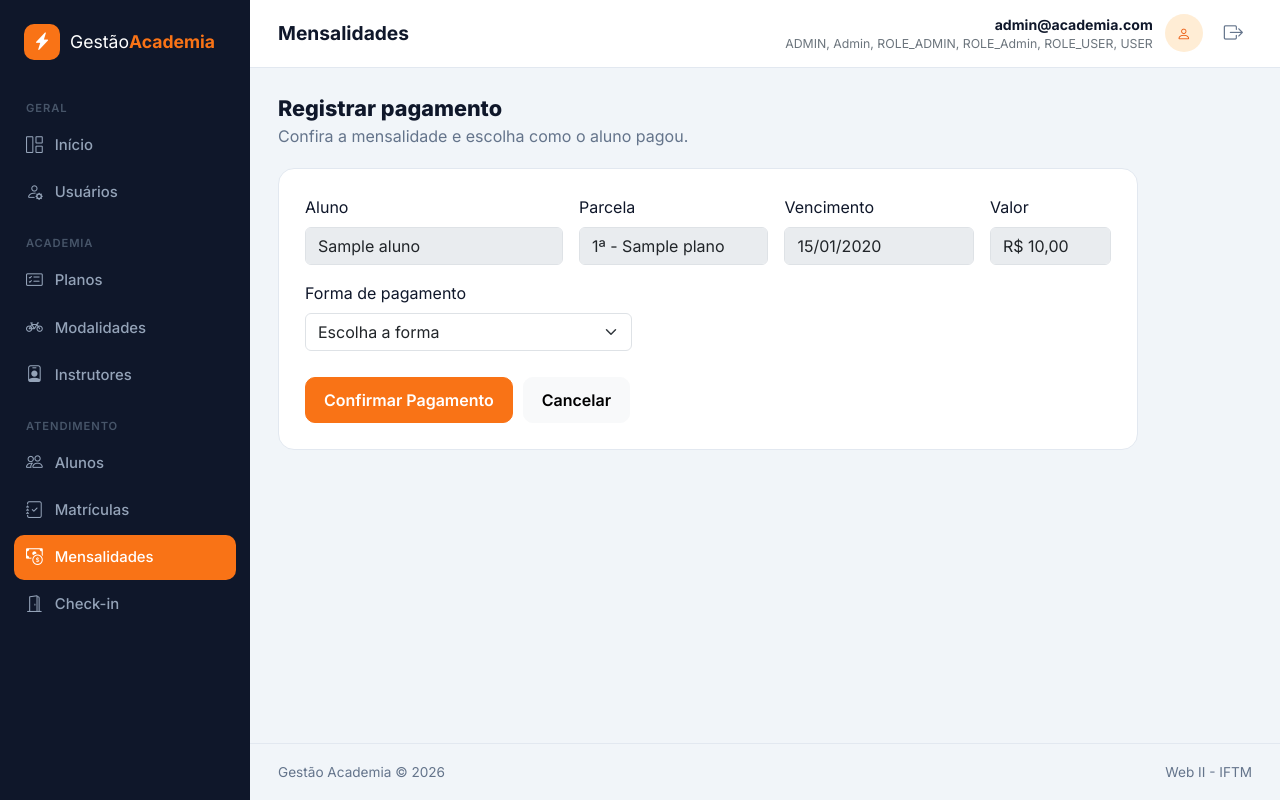
After one commit to arthurxavierz/gestao-academia-webII, a Spring Boot app: page /pagamentos/novo/1 in a window 1280 px wide. The commit adds this page. Run offline with Spring Boot 4, Linux system fonts and the light colour scheme; a user stored in the database is signed in; tables that the repository leaves empty hold one stand-in row (values such as "Sample post"); some of the project's set-up classes (security, data sources, template engines, error pages and the like) are left out, and stand-ins take their place; some libraries are stand-ins or nearby versions.

Commit message:
registro de pagamento e mensalidades atrasadas

```diff
--- a/src/main/java/com/academia/gestao/config/SecurityConfig.java
+++ b/src/main/java/com/academia/gestao/config/SecurityConfig.java
@@ -35,6 +35,7 @@ public class SecurityConfig {
                 .requestMatchers("/alunos", "/alunos/**").hasAnyAuthority("Admin", "Recepcao")
                 .requestMatchers("/matriculas", "/matriculas/**").hasAnyAuthority("Admin", "Recepcao")
                 .requestMatchers("/mensalidades", "/mensalidades/**").hasAnyAuthority("Admin", "Recepcao")
+                .requestMatchers("/pagamentos", "/pagamentos/**").hasAnyAuthority("Admin", "Recepcao")
                 .anyRequest().authenticated())
                 .formLogin(login -> login
                         .loginPage("/login")
--- /dev/null
+++ b/src/main/java/com/academia/gestao/controller/PagamentoController.java
@@ -0,0 +1,65 @@
+package com.academia.gestao.controller;
+
+import org.springframework.beans.factory.annotation.Autowired;
+import org.springframework.stereotype.Controller;
+import org.springframework.ui.Model;
+import org.springframework.validation.BindingResult;
+import org.springframework.web.bind.annotation.GetMapping;
+import org.springframework.web.bind.annotation.ModelAttribute;
+import org.springframework.web.bind.annotation.PathVariable;
+import org.springframework.web.bind.annotation.PostMapping;
+
+import com.academia.gestao.model.Cobranca;
+import com.academia.gestao.model.Pagamento;
+import com.academia.gestao.model.StatusCobranca;
+import com.academia.gestao.service.PagamentoService;
+
+import jakarta.validation.Valid;
+
+@Controller
+public class PagamentoController {
+
+    @Autowired
+    private PagamentoService pagamentoService;
+
+    @GetMapping("/pagamentos")
+    public String index(Model model) {
+        model.addAttribute("pagamentos", pagamentoService.getAllPagamentos());
+        return "pagamento/index";
+    }
+
+    @GetMapping("/pagamentos/novo/{cobrancaId}")
+    public String novo(@PathVariable Long cobrancaId, Model model) {
+        Cobranca cobranca = pagamentoService.getCobrancaById(cobrancaId);
+
+        if (cobranca == null || cobranca.getStatus() == StatusCobranca.PAGA) {
+            return "redirect:/mensalidades?erroPagamento";
+        }
+
+        Pagamento pagamento = new Pagamento();
+        pagamento.setCobranca(cobranca);
+        model.addAttribute("pagamento", pagamento);
+        return "pagamento/form";
+    }
+
+    @PostMapping("/pagamentos/salvar")
+    public String salvar(@ModelAttribute @Valid Pagamento pagamento, BindingResult result, Model model) {
+
+        if (result.hasErrors()) {
+            if (pagamento.getCobranca() != null && pagamento.getCobranca().getId() != null) {
+                pagamento.setCobranca(pagamentoService.getCobrancaById(pagamento.getCobranca().getId()));
+            }
+            model.addAttribute("pagamento", pagamento);
+            return "pagamento/form";
+        }
+
+        try {
+            pagamentoService.registrarPagamento(pagamento);
+        } catch (IllegalStateException e) {
+            return "redirect:/mensalidades?erroPagamento";
+        }
+
+        return "redirect:/mensalidades?pago";
+    }
+
+}
--- a/src/main/java/com/academia/gestao/repository/CobrancaRepository.java
+++ b/src/main/java/com/academia/gestao/repository/CobrancaRepository.java
@@ -1,15 +1,19 @@
 package com.academia.gestao.repository;
 
+import java.time.LocalDate;
 import java.util.List;
 
 import org.springframework.data.jpa.repository.JpaRepository;
 import org.springframework.stereotype.Repository;
 
 import com.academia.gestao.model.Cobranca;
+import com.academia.gestao.model.StatusCobranca;
 
 @Repository
 public interface CobrancaRepository extends JpaRepository<Cobranca, Long> {
 
     List<Cobranca> findAllByOrderByDataVencimentoAsc();
 
+    List<Cobranca> findByStatusAndDataVencimentoBefore(StatusCobranca status, LocalDate data);
+
 }
--- /dev/null
+++ b/src/main/resources/templates/pagamento/form.html
@@ -0,0 +1,68 @@
+<!DOCTYPE html>
+<html lang="pt-BR" xmlns:th="http://www.thymeleaf.org">
+<head th:replace="~{fragments/head :: head('Registrar Pagamento')}"></head>
+<body>
+<div class="app">
+    <aside th:replace="~{fragments/menu :: menu('mensalidades')}"></aside>
+
+    <main class="conteudo">
+        <header th:replace="~{fragments/menu :: topo('Mensalidades')}"></header>
+
+        <div class="pagina">
+            <div class="pagina-cabecalho">
+                <div>
+                    <h2>Registrar pagamento</h2>
+                    <p>Confira a mensalidade e escolha como o aluno pagou.</p>
+                </div>
+            </div>
+
+            <div class="card-form">
+                <form th:action="@{/pagamentos/salvar}" th:object="${pagamento}" method="post">
+                    <input type="hidden" th:field="*{cobranca.id}">
+
+                    <div class="row g-3" th:if="${pagamento.cobranca != null}">
+                        <div class="col-md-4">
+                            <label class="form-label">Aluno</label>
+                            <input type="text" class="form-control" th:value="${pagamento.cobranca.matricula.aluno.nome}" disabled>
+                        </div>
+                        <div class="col-md-3">
+                            <label class="form-label">Parcela</label>
+                            <input type="text" class="form-control" disabled
+                                   th:value="${pagamento.cobranca.parcela + 'ª - ' + pagamento.cobranca.matricula.plano.nome}">
+                        </div>
+                        <div class="col-md-3">
+                            <label class="form-label">Vencimento</label>
+                            <input type="text" class="form-control" disabled
+                                   th:value="${#temporals.format(pagamento.cobranca.dataVencimento, 'dd/MM/yyyy')}">
+                        </div>
+                        <div class="col-md-2">
+                            <label class="form-label">Valor</label>
+                            <input type="text" class="form-control" disabled
+                                   th:value="${'R$ ' + #numbers.formatDecimal(pagamento.cobranca.valor, 1, 'POINT', 2, 'COMMA')}">
+                        </div>
+                        <div class="col-md-5">
+                            <label for="formaPagamento" class="form-label">Forma de pagamento</label>
+                            <select id="formaPagamento" th:field="*{formaPagamento}" class="form-select" th:errorclass="is-invalid">
+                                <option value="">Escolha a forma</option>
+                                <option value="Dinheiro">Dinheiro</option>
+                                <option value="Pix">Pix</option>
+                                <option value="Cartão">Cartão</option>
+                            </select>
+                            <div class="invalid-feedback" th:errors="*{formaPagamento}"></div>
+                        </div>
+                    </div>
+
+                    <div class="form-botoes">
+                        <button type="submit" class="btn btn-principal">Confirmar Pagamento</button>
+                        <a th:href="@{/mensalidades}" class="btn btn-light">Cancelar</a>
+                    </div>
+                </form>
+            </div>
+        </div>
+
+        <footer th:replace="~{fragments/footer :: footer}"></footer>
+    </main>
+</div>
+<th:block th:replace="~{fragments/footer :: scripts}"></th:block>
+</body>
+</html>
```
Also changed, not shown: src/main/java/com/academia/gestao/model/Pagamento.java (added, +37 -0 lines), src/main/java/com/academia/gestao/repository/PagamentoRepository.java (added, +15 -0 lines), src/main/java/com/academia/gestao/service/CobrancaServiceImpl.java (+13 -0 lines), src/main/java/com/academia/gestao/service/PagamentoService.java (added, +16 -0 lines), src/main/java/com/academia/gestao/service/PagamentoServiceImpl.java (added, +57 -0 lines), src/main/resources/templates/cobranca/index.html (+18 -1 lines), src/main/resources/templates/pagamento/index.html (added, +56 -0 lines), 2 other files.
